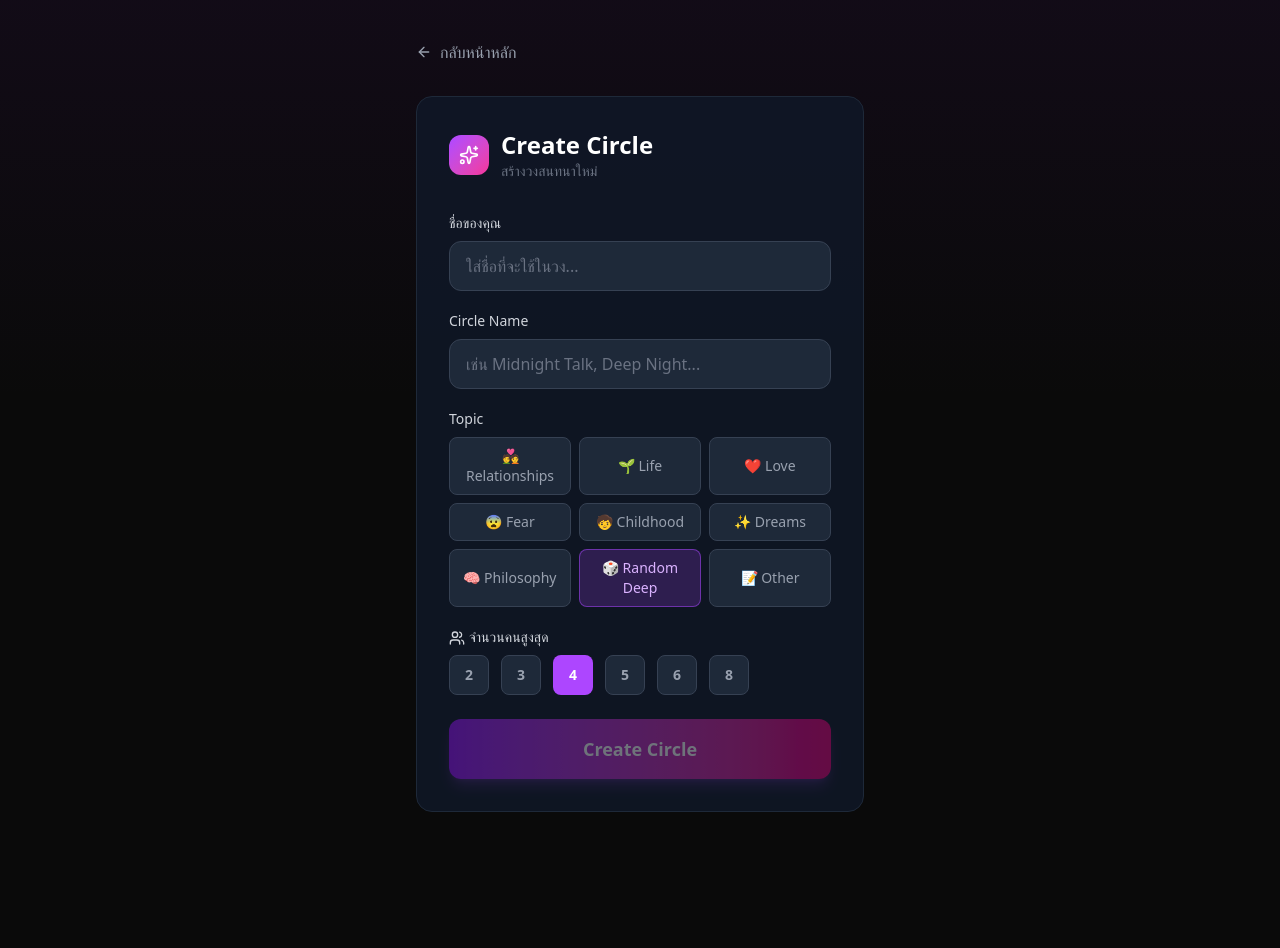
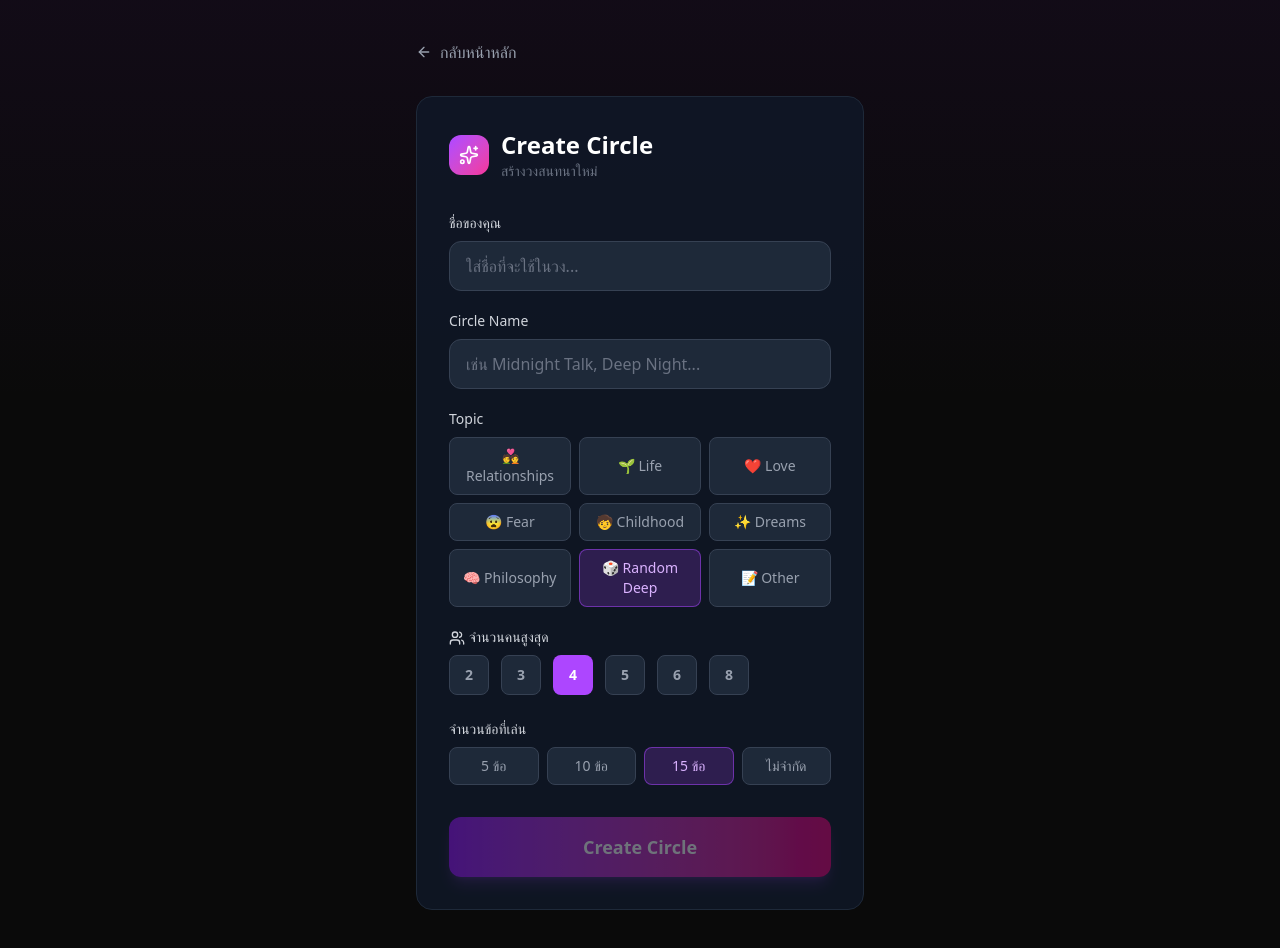
Before and after one commit to MarumaSan/deep-talk, a Next.js app: page /create in a window 1280 px wide. Before the commit the page ends 852 px from the top, so only its background shows below. Built offline with nearby package versions, Linux system fonts and the light colour scheme; no server answers.

Commit message:
feat: replace timer with maxRounds, add realtime sync to emojis

```diff
--- a/src/app/circle/[id]/talk/page.tsx
+++ b/src/app/circle/[id]/talk/page.tsx
@@ -290,14 +290,34 @@ export default function TalkModePage() {
                 {questionCreator?.name.charAt(0).toUpperCase()}
               </div>
               <h2 className="text-xl font-bold text-white mb-1">
-                {isQuestionCreator ? "คุณเป็นคนตั้งคำถามถัดไป!" : `${questionCreator?.name} กำลังตั้งคำถาม...`}
+                {isRoundComplete && currentCircle.maxRounds > 0 && currentCircle.rounds.length >= currentCircle.maxRounds
+                  ? "จบเกมแล้ว!"
+                  : isQuestionCreator
+                    ? "คุณเป็นคนตั้งคำถามถัดไป!"
+                    : `${questionCreator?.name} กำลังตั้งคำถาม...`}
               </h2>
-              <p className="text-sm text-gray-500">
-                Round {roundNumber + 1} • Difficulty: {getDifficultyForRound(roundNumber + 1)}/5
-              </p>
+              {(!isRoundComplete || currentCircle.maxRounds === 0 || currentCircle.rounds.length < currentCircle.maxRounds) && (
+                <p className="text-sm text-gray-500">
+                  Round {roundNumber + 1} • Difficulty: {getDifficultyForRound(roundNumber + 1)}/5
+                </p>
+              )}
             </div>
 
-            {isQuestionCreator ? (
+            {isRoundComplete && currentCircle.maxRounds > 0 && currentCircle.rounds.length >= currentCircle.maxRounds ? (
+              <div className="text-center py-8">
+                <p className="text-white font-medium mb-4">เล่นครบ {currentCircle.maxRounds} ข้อแล้ว!</p>
+                {currentUser.id === currentCircle.hostId ? (
+                  <button
+                    onClick={handleEndGame}
+                    className="w-full py-4 rounded-xl bg-gradient-to-r from-purple-600 to-pink-600 text-white font-semibold text-lg hover:opacity-90 transition-opacity flex items-center justify-center gap-2"
+                  >
+                    ดูบทสรุป
+                  </button>
+                ) : (
+                  <p className="text-gray-400">รอ Host กดจบเกม...</p>
+                )}
+              </div>
+            ) : isQuestionCreator ? (
               <>
                 {!questionSource ? (
                   <div className="space-y-3">
@@ -442,6 +462,14 @@ export default function TalkModePage() {
             </p>
           </div>
         </div>
+        <div className="flex flex-col items-end">
+          <span className="text-sm font-semibold text-purple-400">
+            ข้อที่ {currentCircle.rounds.length}{currentCircle.maxRounds > 0 ? ` / ${currentCircle.maxRounds}` : ''}
+          </span>
+          <span className="text-xs text-gray-500">
+            {currentCircle.maxRounds > 0 ? 'จำนวนรอบข้อ' : 'เล่นไปเรื่อยๆ'}
+          </span>
+        </div>
       </div>
 
       {/* Main content */}
@@ -451,6 +479,7 @@ export default function TalkModePage() {
           question={question!}
           onReaction={handleReaction}
           showReactions={true}
+          reactionsList={currentCircle.rounds[currentCircle.currentRoundIndex]?.reactions?.[question!.id] || []}
         />
 
         {/* Speaker Spotlight */}
--- a/src/app/create/page.tsx
+++ b/src/app/create/page.tsx
@@ -18,6 +18,7 @@ export default function CreateCirclePage() {
   const [category, setCategory] = useState("random-deep");
   const [customCategory, setCustomCategory] = useState("");
   const [maxPeople, setMaxPeople] = useState(4);
+  const [maxRounds, setMaxRounds] = useState(15);
   const [hostName, setHostName] = useState("");
   const [inviteCode, setInviteCode] = useState("");
   const [circleId, setCircleId] = useState("");
@@ -34,6 +35,7 @@ export default function CreateCirclePage() {
       circleName.trim(),
       category,
       maxPeople,
+      maxRounds,
       customCategory.trim()
     );
     if (circle) {
@@ -172,6 +174,33 @@ export default function CreateCirclePage() {
               </div>
             </div>
 
+            {/* Max Rounds */}
+            <div className="mb-8">
+              <label className="block text-sm font-medium text-gray-300 mb-2">
+                จำนวนข้อที่เล่น
+              </label>
+              <div className="grid grid-cols-4 gap-2">
+                {[
+                  { value: 5, label: "5 ข้อ" },
+                  { value: 10, label: "10 ข้อ" },
+                  { value: 15, label: "15 ข้อ" },
+                  { value: 0, label: "ไม่จำกัด" },
+                ].map((option) => (
+                  <button
+                    key={option.value}
+                    onClick={() => setMaxRounds(option.value)}
+                    disabled={isLoading}
+                    className={`px-2 py-2 rounded-lg text-sm font-medium transition-all ${maxRounds === option.value
+                      ? "bg-purple-500/20 border border-purple-500/50 text-purple-300"
+                      : "bg-gray-800 border border-gray-700 text-gray-400 hover:border-gray-600"
+                      }`}
+                  >
+                    {option.label}
+                  </button>
+                ))}
+              </div>
+            </div>
+
             <motion.button
               whileHover={{ scale: 1.02 }}
               whileTap={{ scale: 0.98 }}
--- a/src/components/QuestionCard.tsx
+++ b/src/components/QuestionCard.tsx
@@ -12,6 +12,7 @@ interface QuestionCardProps {
   onReaction?: (emoji: MoodReaction) => void;
   showReactions?: boolean;
   isSpinning?: boolean;
+  reactionsList?: string[];
 }
 
 export default function QuestionCard({
@@ -19,6 +20,7 @@ export default function QuestionCard({
   onReaction,
   showReactions = true,
   isSpinning = false,
+  reactionsList = [],
 }: QuestionCardProps) {
   const [selectedReaction, setSelectedReaction] = useState<string | null>(null);
 
@@ -52,8 +54,7 @@ export default function QuestionCard({
                 {[1, 2, 3, 4, 5].map((level) => (
                   <div
                     key={level}
-                    className={`w-2 h-2 rounded-full ${
-                      level <= question.difficulty
+                    className={`w-2 h-2 rounded-full ${level <= question.difficulty
                         ? "bg-purple-400"
                         : "bg-gray-700"
                       }`}
@@ -91,21 +92,28 @@ export default function QuestionCard({
           {/* Reactions */}
           {showReactions && (
             <div className="flex items-center justify-center gap-3 mt-6">
-              {reactions.map((emoji) => (
+              {reactions.map((emoji) => {
+                const count = reactionsList.filter((e) => e === emoji).length;
+                return (
                   <motion.button
                     key={emoji}
                     whileHover={{ scale: 1.3 }}
                     whileTap={{ scale: 0.9 }}
                     onClick={() => handleReaction(emoji)}
-                  className={`text-2xl transition-all ${
-                    selectedReaction === emoji
+                    className={`relative text-2xl transition-all ${selectedReaction === emoji
                         ? "scale-125 drop-shadow-lg"
                         : "opacity-60 hover:opacity-100"
                       }`}
                   >
                     {emoji}
+                    {count > 0 && (
+                      <span className="absolute -top-2 -right-2 bg-purple-500 text-white text-[10px] w-[18px] h-[18px] rounded-full flex items-center justify-center font-bold shadow-lg ring-2 ring-gray-900 leading-none pb-[1px]">
+                        {count > 99 ? '99+' : count}
+                      </span>
+                    )}
                   </motion.button>
-              ))}
+                );
+              })}
             </div>
           )}
         </div>
--- a/src/store/useCircleStore.ts
+++ b/src/store/useCircleStore.ts
@@ -74,6 +74,7 @@ interface CircleStore {
     name: string,
     category: string,
     maxPeople: number,
+    maxRounds: number,
     customCategory?: string
   ) => Promise<Circle | null>;
   joinCircle: (inviteCode: string, user: User) => Promise<Circle | null>;
@@ -118,6 +119,7 @@ export const useCircleStore = create<CircleStore>((set, get) => {
       name,
       category,
       maxPeople,
+      maxRounds,
       customCategory
     ) => {
       const state = get();
@@ -164,6 +166,7 @@ export const useCircleStore = create<CircleStore>((set, get) => {
         rounds: [],
         currentRoundIndex: -1,
         status: "waiting",
+        maxRounds,
       };
 
       // 4. Update the row with the actual state_data
--- a/src/types/index.ts
+++ b/src/types/index.ts
@@ -45,6 +45,7 @@ export interface Circle {
   rounds: Round[];
   currentRoundIndex: number;
   status: "waiting" | "playing" | "finished";
+  maxRounds: number; // 0 for unlimited
 };
 
 export type MoodReaction = "😮" | "❤️" | "🤯" | "😢" | "🔥";
```
Lines whose indentation alone changed are shown as unchanged.
